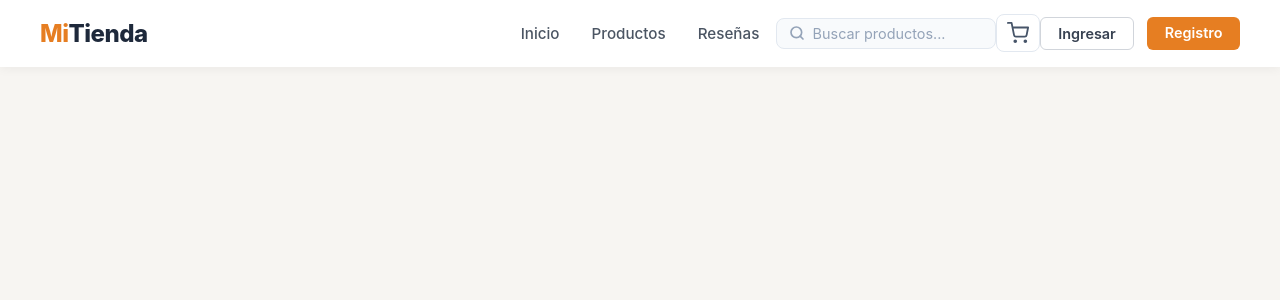
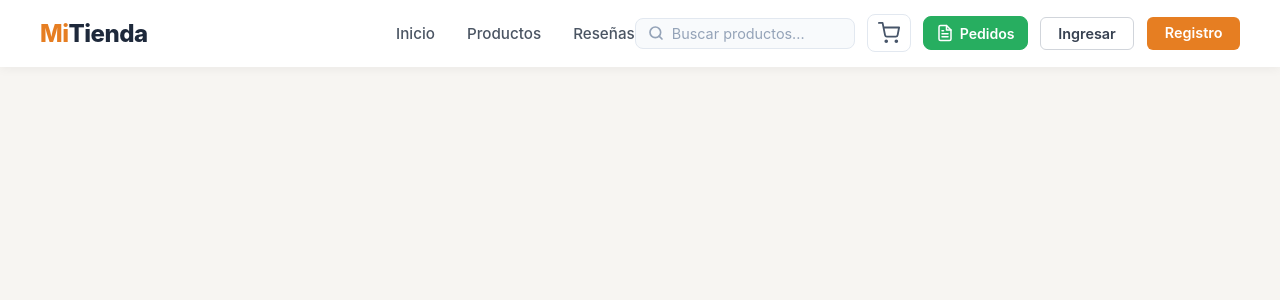
Before and after one commit to ejmgl-glitch/Proyecto_Final, a PHP site: page /includes/header.php in a window 1280 px wide. Shown: the top 300 px of the page. Run offline with PHP 8.4, Linux system fonts and the light colour scheme.

Commit message:
Creacion de seccion de pedidos

```diff
--- a/assets/js/components/Header.jsx
+++ b/assets/js/components/Header.jsx
@@ -110,7 +110,7 @@ const Header = ({ user, baseUrl = '/' }) => {
                         </ul>
                     </nav>
 
-                    {/* 3. Área Derecha: Buscador -> Carrito -> Usuario / Login */}
+                    {/* 3. Área Derecha: Buscador -> Carrito -> Pedidos -> Usuario / Login */}
                     <div className="navbar-auth-wrapper">
                         {/* Buscador de productos */}
                         <form className="header-search-bar" onSubmit={handleSearchSubmit}>
@@ -142,6 +142,22 @@ const Header = ({ user, baseUrl = '/' }) => {
                                 <span className="header-cart-badge">{totalCantidad}</span>
                             )}
                         </button>
+
+                        {/* Botón Verde de Historial de Pedidos */}
+                        <a
+                            href={`${cleanBase}pedidos/index.php`}
+                            className="header-orders-button"
+                            title="Historial de mis pedidos"
+                        >
+                            <svg width="18" height="18" viewBox="0 0 24 24" fill="none" stroke="currentColor" strokeWidth="2" strokeLinecap="round" strokeLinejoin="round">
+                                <path d="M14 2H6a2 2 0 0 0-2 2v16a2 2 0 0 0 2 2h12a2 2 0 0 0 2-2V8z"></path>
+                                <polyline points="14 2 14 8 20 8"></polyline>
+                                <line x1="16" y1="13" x2="8" y2="13"></line>
+                                <line x1="16" y1="17" x2="8" y2="17"></line>
+                                <polyline points="10 9 9 9 8 9"></polyline>
+                            </svg>
+                            <span>Pedidos</span>
+                        </a>
 
                         {/* Perfil del Usuario / Botones de Acceso */}
                         {user ? (
--- a/assets/style.css
+++ b/assets/style.css
@@ -201,6 +201,7 @@ textarea { resize: vertical; min-height: 70px; }
     justify-self: end;
     display: flex;
     align-items: center;
+    gap: 12px;
 }
 
 .user-profile {
@@ -689,3 +690,107 @@ textarea { resize: vertical; min-height: 70px; }
     from { transform: translateY(20px); opacity: 0; }
     to { transform: translateY(0); opacity: 1; }
 }
+
+
+
+
+
+
+
+
+/* Modificación de la barra derecha para dar separación estética */
+.navbar-auth-wrapper {
+    justify-self: end;
+    display: flex;
+    align-items: center;
+    gap: 12px; /* Espacio de separación entre buscador, carrito y pedidos */
+}
+
+/* 4. Botón verde de Pedidos en el Header */
+.header-orders-button {
+    display: inline-flex;
+    align-items: center;
+    gap: 6px;
+    background-color: #27ae60;
+    color: #ffffff;
+    border: 1px solid #27ae60;
+    border-radius: 8px;
+    padding: 7px 12px;
+    text-decoration: none;
+    font-size: 0.88rem;
+    font-weight: 600;
+    cursor: pointer;
+    transition: all 0.2s ease;
+}
+
+.header-orders-button:hover {
+    background-color: #219150;
+    border-color: #219150;
+    color: #ffffff;
+}
+
+.header-orders-button svg {
+    flex-shrink: 0;
+}
+
+/* Estilos para el Historial de Pedidos */
+.order-card {
+    background: var(--card);
+    border: 1px solid var(--border);
+    border-radius: 10px;
+    padding: 20px;
+    margin-bottom: 20px;
+    box-shadow: 0 2px 5px rgba(0, 0, 0, 0.03);
+}
+
+.order-header {
+    display: flex;
+    justify-content: space-between;
+    align-items: center;
+    flex-wrap: wrap;
+    gap: 10px;
+    border-bottom: 1px solid var(--border);
+    padding-bottom: 12px;
+    margin-bottom: 14px;
+}
+
+.order-items-list {
+    display: flex;
+    flex-direction: column;
+    gap: 10px;
+}
+
+.order-item-row {
+    display: flex;
+    align-items: center;
+    justify-content: space-between;
+    padding: 8px 0;
+    border-bottom: 1px dashed var(--border);
+}
+
+.order-item-row:last-child {
+    border-bottom: none;
+}
+
+.badge-estado {
+    padding: 4px 10px;
+    border-radius: 999px;
+    font-size: 0.8rem;
+    font-weight: 700;
+    text-transform: capitalize;
+}
+
+.badge-realizado {
+    background: #fef3c7;
+    color: #92400e;
+}
+
+.badge-enviado {
+    background: #e0f2fe;
+    color: #0369a1;
+}
+
+.badge-entregado {
+    background: #dcfce7;
+    color: #166534;
+}
```
